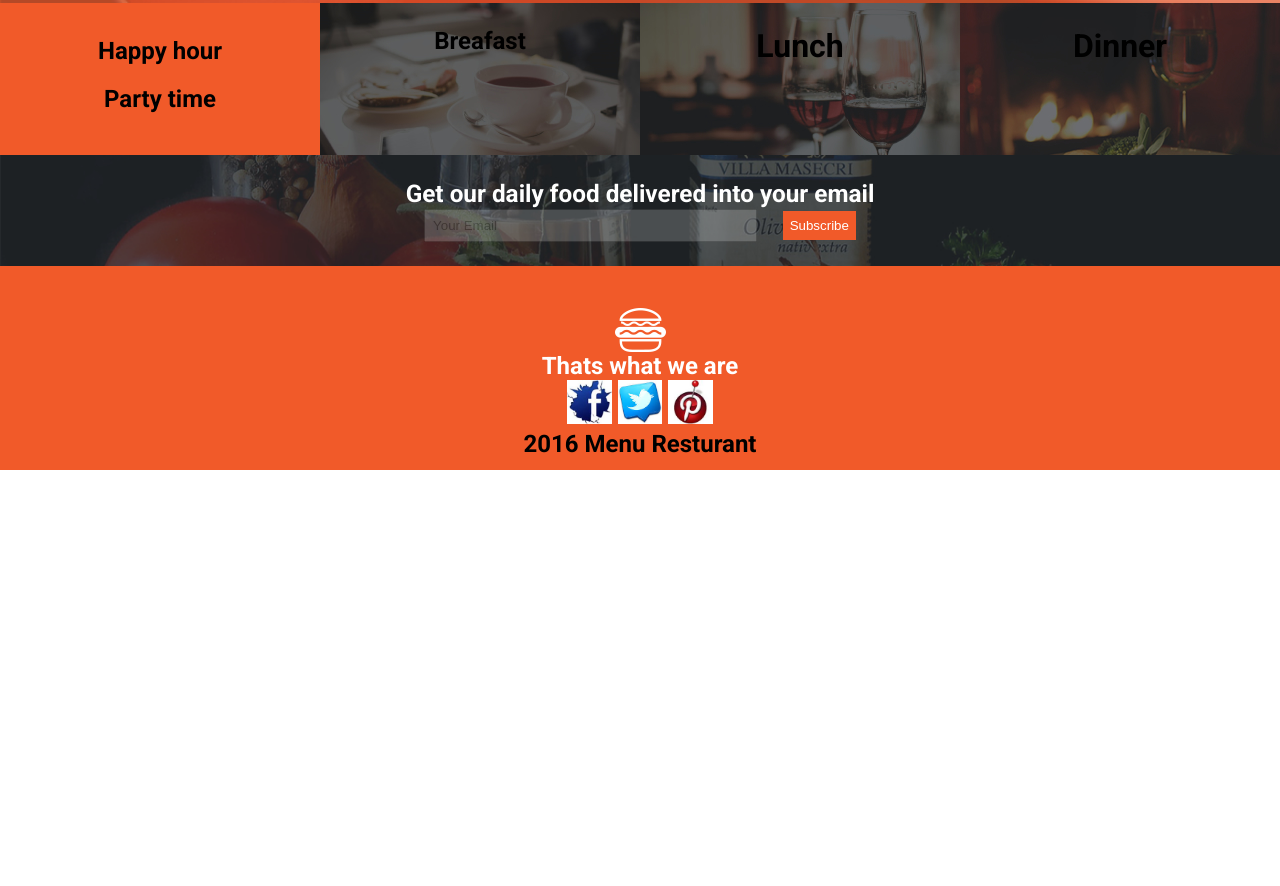
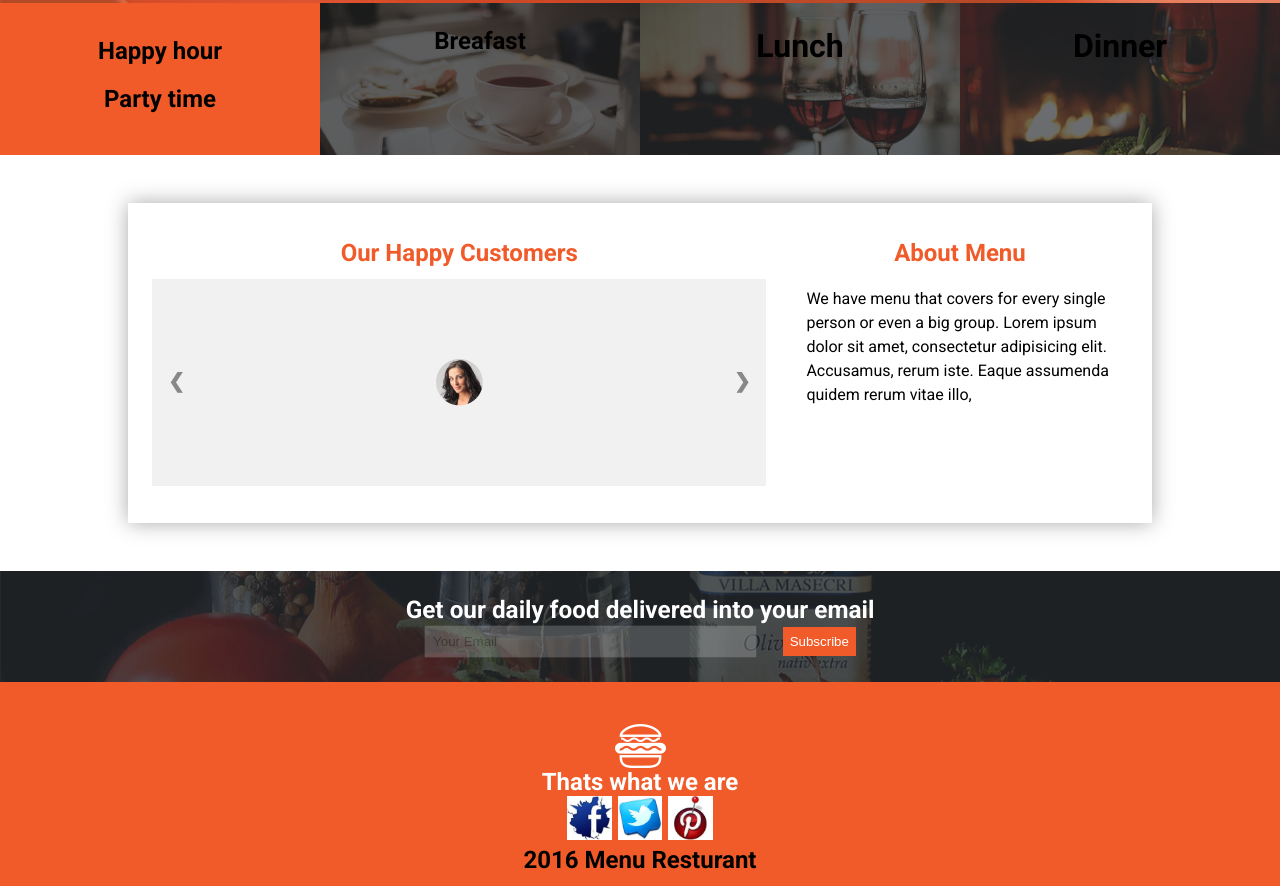
Before and after one commit to boluogun-adeola/Resturant-website, a plain HTML site: page index.html in a window 1280 px wide. Shown: the part 797-1683 px from the top of the page. Before the commit the page ends 1267 px from the top, so only its background shows below. Drawn offline with Linux system fonts and the light colour scheme.

Commit message:
added the testimonial section

```diff
--- a/index.html
+++ b/index.html
@@ -26,7 +26,7 @@
                             <a href="food&drinks.html" class="nav-links">Menu</a>
                         </li>
                         <li>
-                            <a href="#" class="nav-links">Testimonial</a>
+                            <a href="#testimony" class="nav-links">Testimonial</a>
                         </li>
                         <li>
                             <a href="#subscribe" class="nav-links">Subscribe</a>
@@ -59,6 +59,33 @@
 
         </main>
         <!--Fastfoodsection-->
+        <!---testimonialsection-->
+        <section class="testimonial parent-container" id="testimony">
+            <div class="customer flex-child">
+                <h2>Our Happy Customers</h2>
+                <div class="slideshow">
+                    <div class="slide ">
+                        <img src = "image/p1.png">
+                    </div>
+                    <div class="slide">
+                        <img src = "image/p2.png">
+                    </div>
+                    <div class="slide">
+                        <img src="image/p3.png">
+                    </div>
+                    <a class="prev" onclick="plusSlides(-1)">&#10094;</a>
+                    <a class="next" onclick="plusSlides(1)">&#10095;</a>
+                </div>
+            </div>
+                <div class="about">
+                    <h2>About Menu</h2>
+                    <p>We have menu that covers for every single person or even a big group. Lorem ipsum dolor sit amet, consectetur adipisicing elit. Accusamus, rerum iste. Eaque assumenda quidem rerum vitae illo,
+                    </p>
+                </div>
+
+            </div>
+
+        </section>
 
        <!--subscription and footer section-->
        <section class="subscription" id="subscribe">
--- a/js/script.js
+++ b/js/script.js
@@ -6,3 +6,28 @@ navBarToggle.addEventListener('click', function () {
 
     mainNav.classList.toggle('active');
 })
+//testimonial section
+var slideIndex = 1;
+showSlides(slideIndex);
+
+function plusSlides(n) {
+  showSlides(slideIndex += n);
+}
+
+function currentSlide(n) {
+  showSlides(slideIndex = n);
+}
+
+function showSlides(n) {
+  var i;
+  var slides = document.getElementsByClassName("slide");
+  if (n > slides.length) {slideIndex = 1}
+    if (n < 1) {slideIndex = slides.length}
+    for (i = 0; i < slides.length; i++) {
+      slides[i].style.display = "none";
+    }
+
+
+  slides[slideIndex-1].style.display = "block";
+
+}
--- a/style.css
+++ b/style.css
@@ -83,7 +83,90 @@ header{
     background-image: url("img/dinner.jpg");
 
 }
-/*fastfood style*/
+/*testimonial style*/
+.parent-container{
+    display: flex;
+    width: 80%;
+    box-shadow: 0 0 20px #A9A9A9;
+
+    margin: auto;
+    height: 20em;
+    margin-top: 3em;
+    margin-bottom:3em;
+
+}
+.flex-child{
+
+    justify-content: space-between;
+}
+.customer{
+    width: 60%;
+    margin-left: 1.5em;
+}
+.customer h2{
+    color: #f15a29;
+    padding-top: 1.5em;
+    text-align: center;
+    padding-bottom: 0.5em;
+}
+
+.slideshow {
+    position: relative;
+    background: #f1f1f1f1;
+  }
+
+  /* Slides */
+  .slide {
+    display: none;
+    padding: 80px;
+    text-align: center;
+  }
+
+  /* Next & previous buttons */
+  .prev, .next {
+    cursor: pointer;
+    position: absolute;
+    top: 50%;
+    width: auto;
+    margin-top: -30px;
+    padding: 16px;
+    color: #888;
+    font-weight: bold;
+    font-size: 20px;
+    border-radius: 0 3px 3px 0;
+    user-select: none;
+  }
+
+  /* Position the "next button" to the right */
+  .next {
+    position: absolute;
+    right: 0;
+    border-radius: 3px 0 0 3px;
+  }
+
+  /* On hover, add a black background color with a little bit see-through */
+  .prev:hover, .next:hover {
+    background-color: rgba(0,0,0,0.8);
+    color: white;
+  }
+  .about{
+      margin-left:2.5em;
+      width: 30%;
+
+  }
+.about h2{
+    color: #f15a29;
+    padding-top: 1.5em;
+    text-align: center;
+    padding-bottom: 0.5em;
+
+}
+.about p{
+    line-height: 1.5em;
+    padding-top: 0.5em;
+}
+
+
 
 /* subscription and footer style*/
 .subscription{
@@ -156,7 +239,27 @@ footer{
     .icons img{
         width: 5%;
     }
-
+    .parent-container{
+        flex-direction: column;
+        width: 100%;
+        height: 35em;
+    }
+    .flex-child{
+        width: 100%;
+    }
+    .customer{
+        width: 90%;
+        margin:auto;
+    }
+    .about{
+        width: 90%;
+        margin:auto;
+    }
+    .about p{
+        width: 85%;
+        text-align: center;
+        margin-left: 0.5em;
+    }
 
 
 }
```
